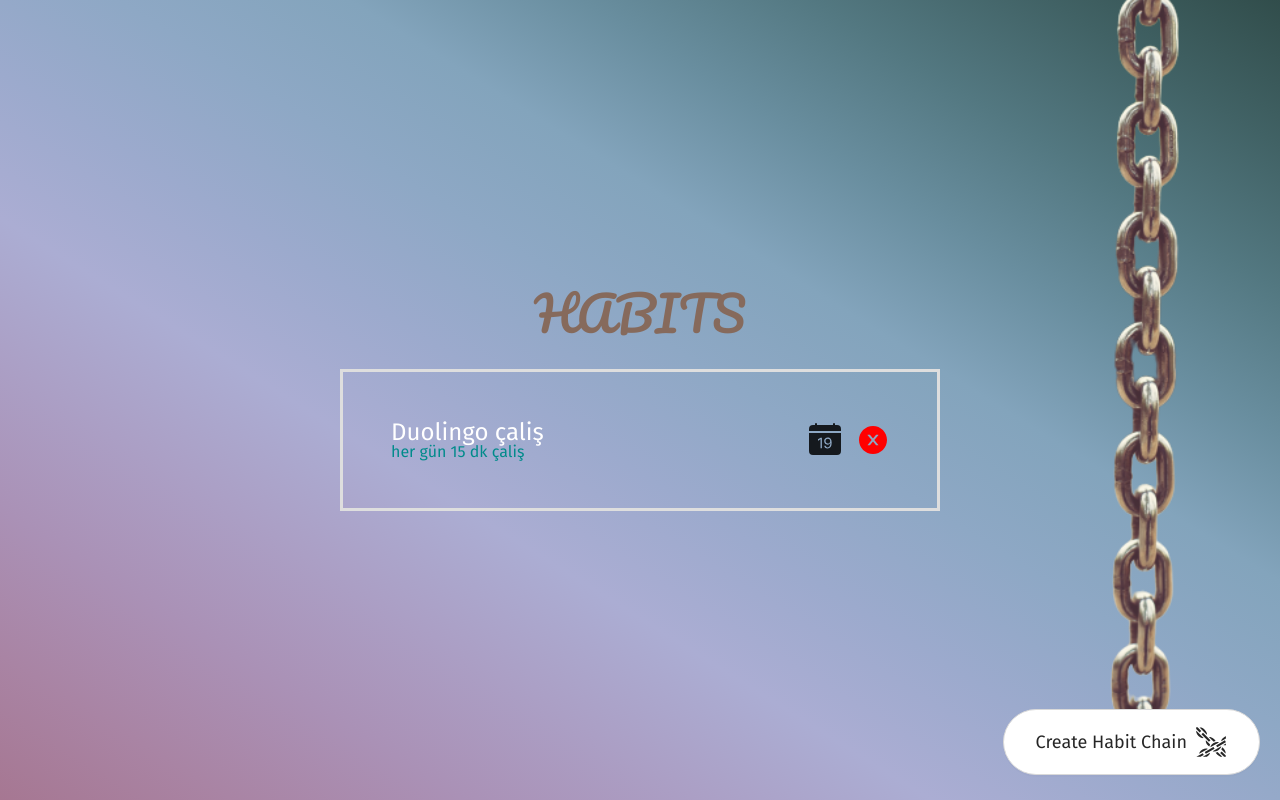
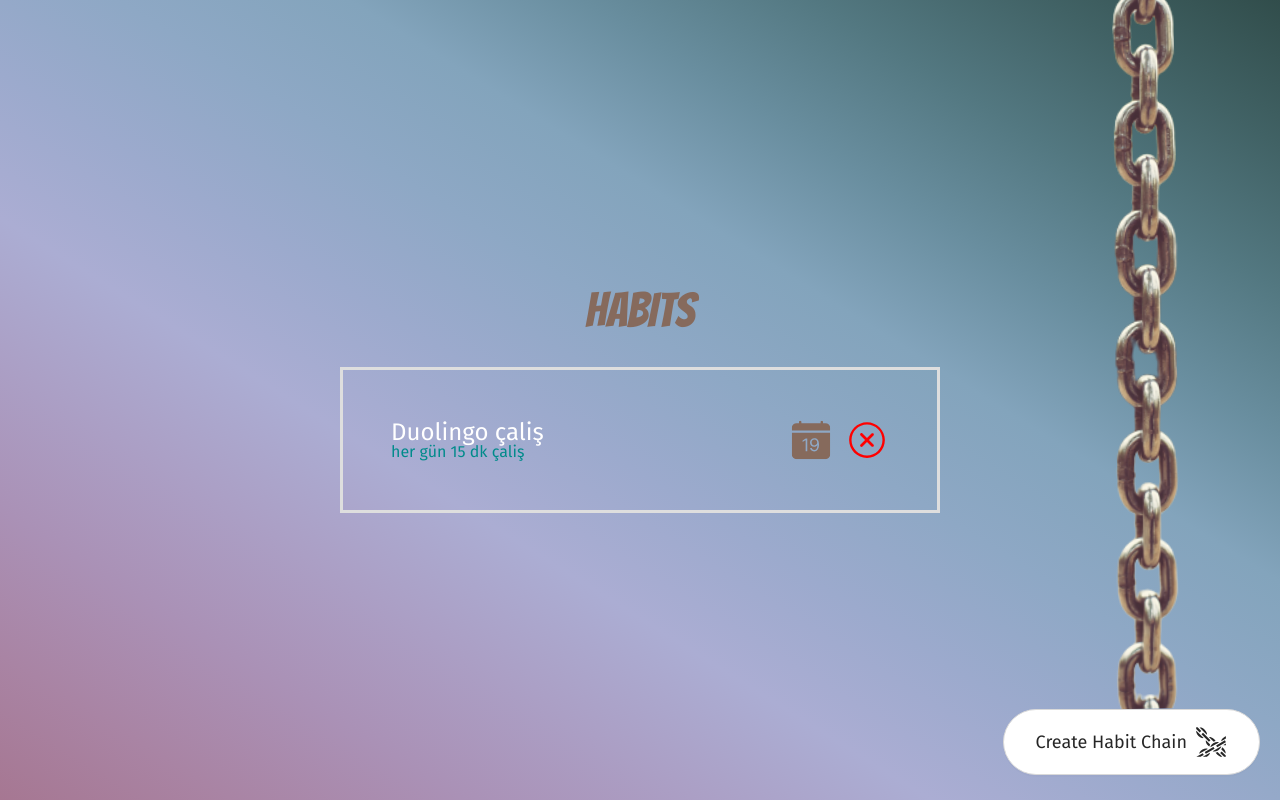
Before and after one commit to berkbaybas/habits-tracker, a React (Create React App) app: page / in a window 1280 px wide. Shown: the top 800 px of the page. Built offline with nearby package versions, Linux system fonts and the light colour scheme.

Commit message:
some css updated and created HabitButton

```diff
--- a/src/App.js
+++ b/src/App.js
@@ -1,18 +1,13 @@
 import React, { useState } from 'react'
-import { Button } from 'antd'
 
 import HabitList from './components/Habit/HabitList'
 import ModalHabitForm from './components/ModalHabitForm'
+import HabitButton from './components/Habit/HabitButton'
 
 import './App.scss'
-import { GiCrossedChains, GiBreakingChain } from 'react-icons/gi'
 
 function App() {
   const [isModalVisible, setIsModalVisible] = useState(false)
-
-  const showModal = () => {
-    setIsModalVisible(true)
-  }
 
   return (
     <div className="App">
@@ -21,13 +16,7 @@ function App() {
         setIsModalVisible={setIsModalVisible}
       />
       <HabitList />
-      <div className="Button-Container">
-        <img src={require('./images/chain.png')} alt="chain" />
-        <Button onClick={showModal}>
-          Create Habit Chain
-          <GiCrossedChains className="Button-Icon" size={32} />
-        </Button>
-      </div>
+      <HabitButton setIsModalVisible={setIsModalVisible} />
     </div>
   )
 }
--- a/src/App.scss
+++ b/src/App.scss
@@ -40,6 +40,7 @@ body {
     position: absolute;
     right: -50px;
     bottom: 90px;
+    transform: rotate(-1deg);
   }
   button {
     display: flex;
--- a/src/components/ChainCalender.js
+++ b/src/components/ChainCalender.js
@@ -47,6 +47,7 @@ function ChainCalender() {
   return (
     <div className="Calendar-Container">
       <BiArrowBack
+        color="#866a5c"
         size={64}
         onClick={() => {
           navigate('/')
--- a/src/components/Habit/Habit.js
+++ b/src/components/Habit/Habit.js
@@ -2,7 +2,8 @@ import React from 'react'
 import { Link } from 'react-router-dom'
 import { useDispatch } from 'react-redux'
 import { removeHabit } from '../../actions/habitAction'
-import { AiFillCloseCircle } from 'react-icons/ai'
+import { IconContext } from 'react-icons'
+import { IoIosCloseCircleOutline } from 'react-icons/io'
 import { BsCalendarDateFill } from 'react-icons/bs'
 
 function Habit({ habit }) {
@@ -21,11 +22,10 @@ function Habit({ habit }) {
         <Link to={`/ChainCalender/${habit.id}`} className="Calendar-link">
           <BsCalendarDateFill size={32} className="Habit-Icon" />
         </Link>
-        <AiFillCloseCircle
+        <IoIosCloseCircleOutline
           className="Habit-Icon"
-          fill="red"
-          stroke="white"
-          size={32}
+          size={44}
+          color="red"
           onClick={() => handleRemove(habit.id)}
         />
       </div>
--- /dev/null
+++ b/src/components/Habit/HabitButton.js
@@ -0,0 +1,19 @@
+import { Button } from 'antd'
+import { GiCrossedChains, GiBreakingChain } from 'react-icons/gi'
+
+function HabitButton({ setIsModalVisible }) {
+  const showModal = () => {
+    setIsModalVisible(true)
+  }
+  return (
+    <div className="Button-Container">
+      <img src={require('../../images/chain.png')} alt="chain" />
+      <Button onClick={showModal}>
+        Create Habit Chain
+        <GiCrossedChains className="Button-Icon" size={32} />
+      </Button>
+    </div>
+  )
+}
+
+export default HabitButton
--- a/src/components/Habit/HabitList.js
+++ b/src/components/Habit/HabitList.js
@@ -13,7 +13,7 @@ function HabitList() {
         {habits.length > 0 ? (
           habits.map((habit) => <Habit habit={habit}></Habit>)
         ) : (
-          <p>there is no habit</p>
+          <p>Create a habit now and start chaining</p>
         )}
       </div>
     </div>
--- a/src/components/Habit/habit.scss
+++ b/src/components/Habit/habit.scss
@@ -3,7 +3,7 @@
     font-size: 48px;
     margin-bottom: 32px;
     text-align: center;
-    font-family: 'Pacifico', cursive;
+    font-family: 'Bangers', cursive;
     color: #866a5c;
   }
   &-List {
@@ -43,8 +43,14 @@
   }
 
   &-Icon {
-    margin-left: 16px;
+    margin-left: 20px;
     cursor: pointer;
+    color: #866a5c;
+    transition: transform 0.5s ease;
+
+    &:hover {
+      transform: scale(1.2);
+    }
   }
 }
 
@@ -55,4 +61,8 @@
 
 .Calendar-link {
   color: currentColor;
+  display: flex;
+  justify-content: center;
+  align-items: center;
+  transform: scale(1.2);
 }
--- a/src/index.scss
+++ b/src/index.scss
@@ -1,4 +1,4 @@
-@import url('https://fonts.googleapis.com/css2?family=Fira+Sans:ital,wght@0,400;1,200&family=Pacifico&display=swap');
+@import url('https://fonts.googleapis.com/css2?family=Bangers&family=Fira+Sans:ital,wght@0,400;1,200&display=swap');
 
 body {
   margin: 0;
```
